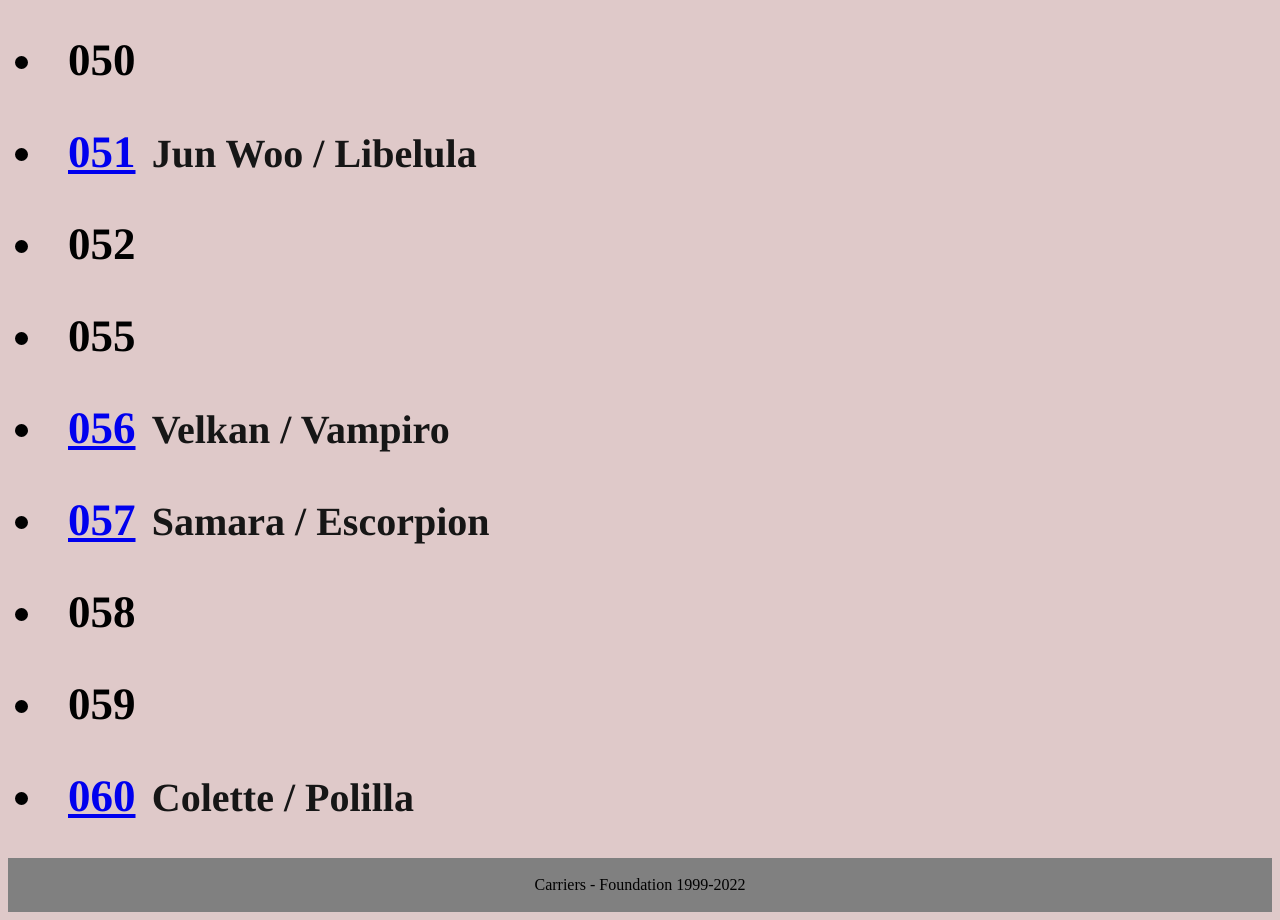
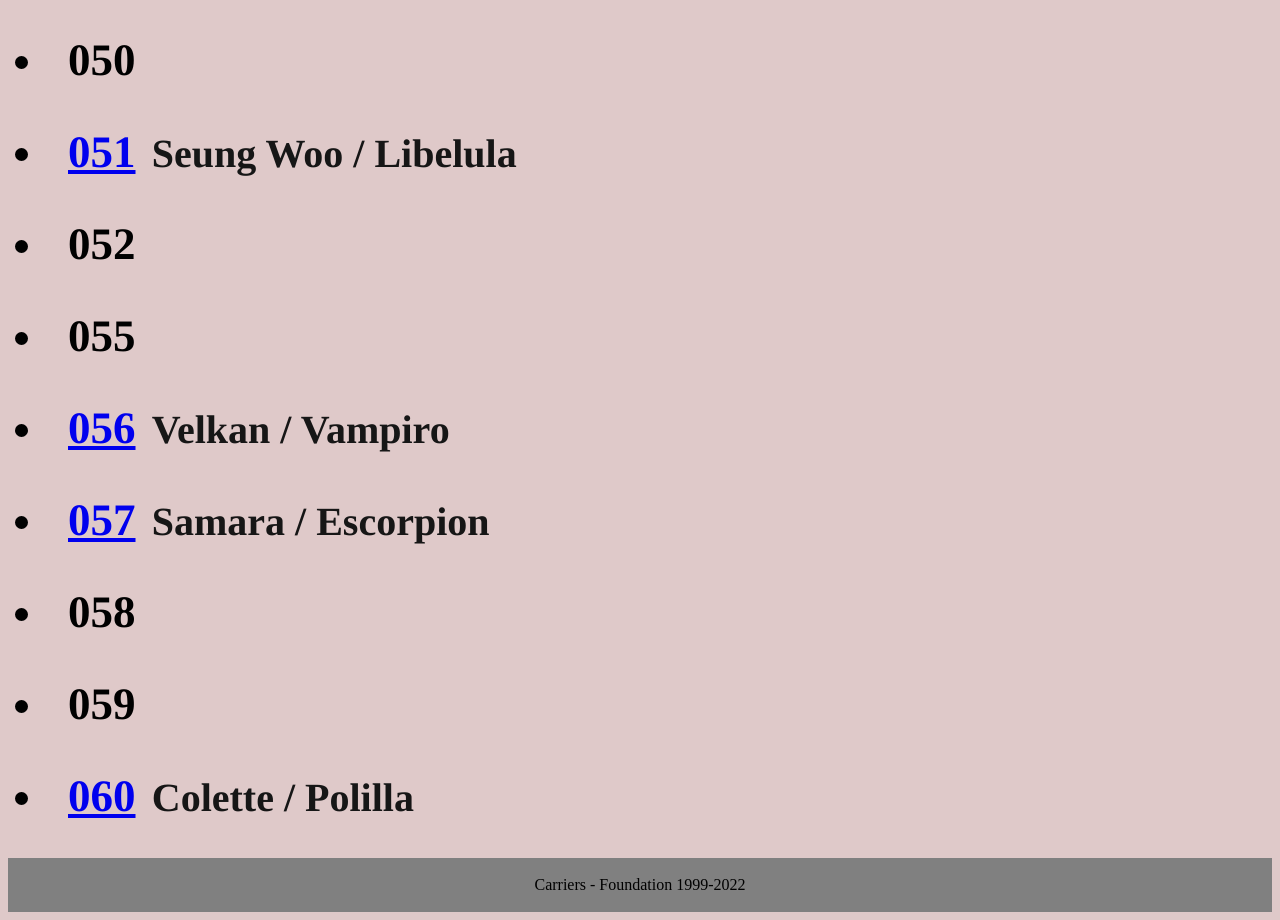
Before and after one commit to ZOROARK90/Carriers-Foundation, a plain HTML site: page index.html in a window 1280 px wide. Shown: the part 2871-3791 px from the top of the page. Drawn offline with Linux system fonts and the light colour scheme.

Commit message:
Update index.html

```diff
--- a/index.html
+++ b/index.html
@@ -138,7 +138,7 @@
                 </li>
                 <li>
                     <a href="file:///C:/Users/USER/Desktop/Proyecto/0051/0051.html">051</a>
-                    <b>Jun Woo / Libelula</b>
+                    <b>Seung Woo / Libelula</b>
                 </li>
                 <li>
                     <a>052</a>
```
